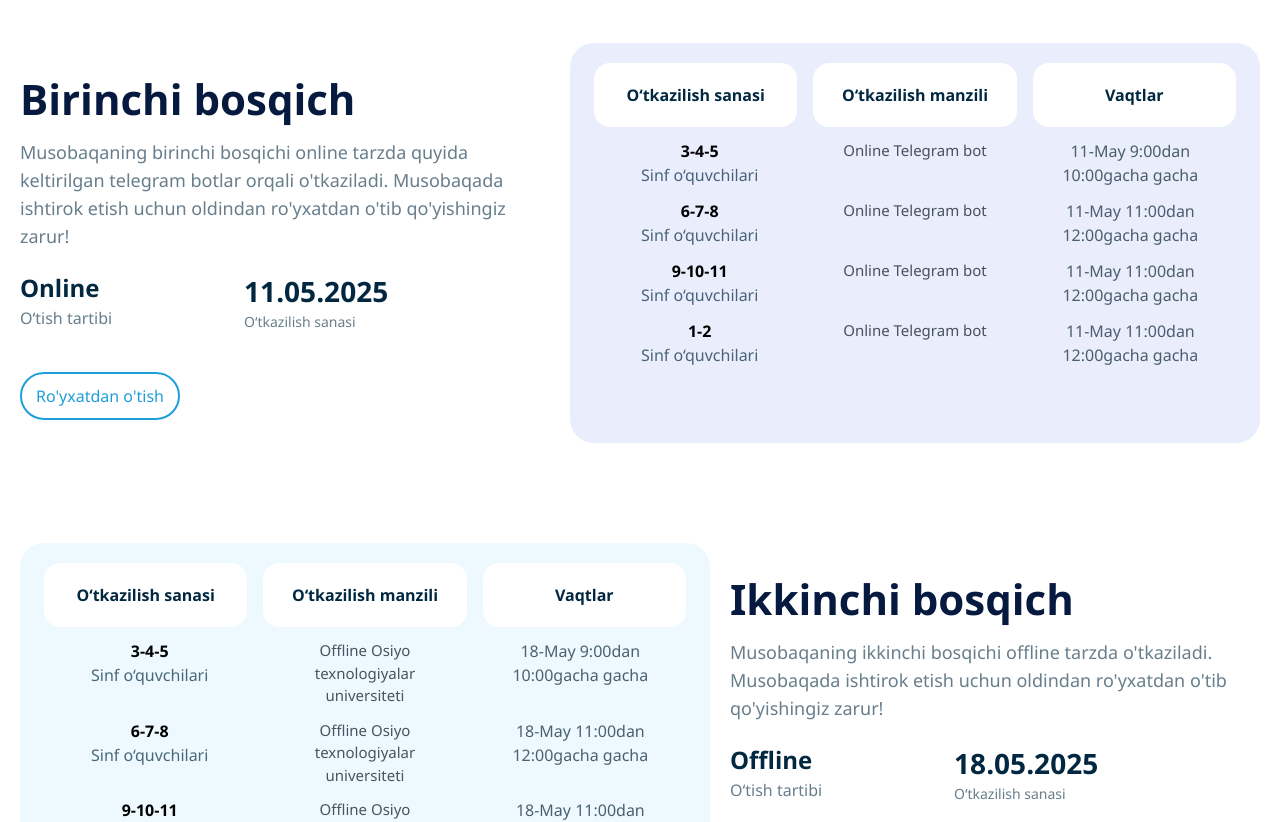
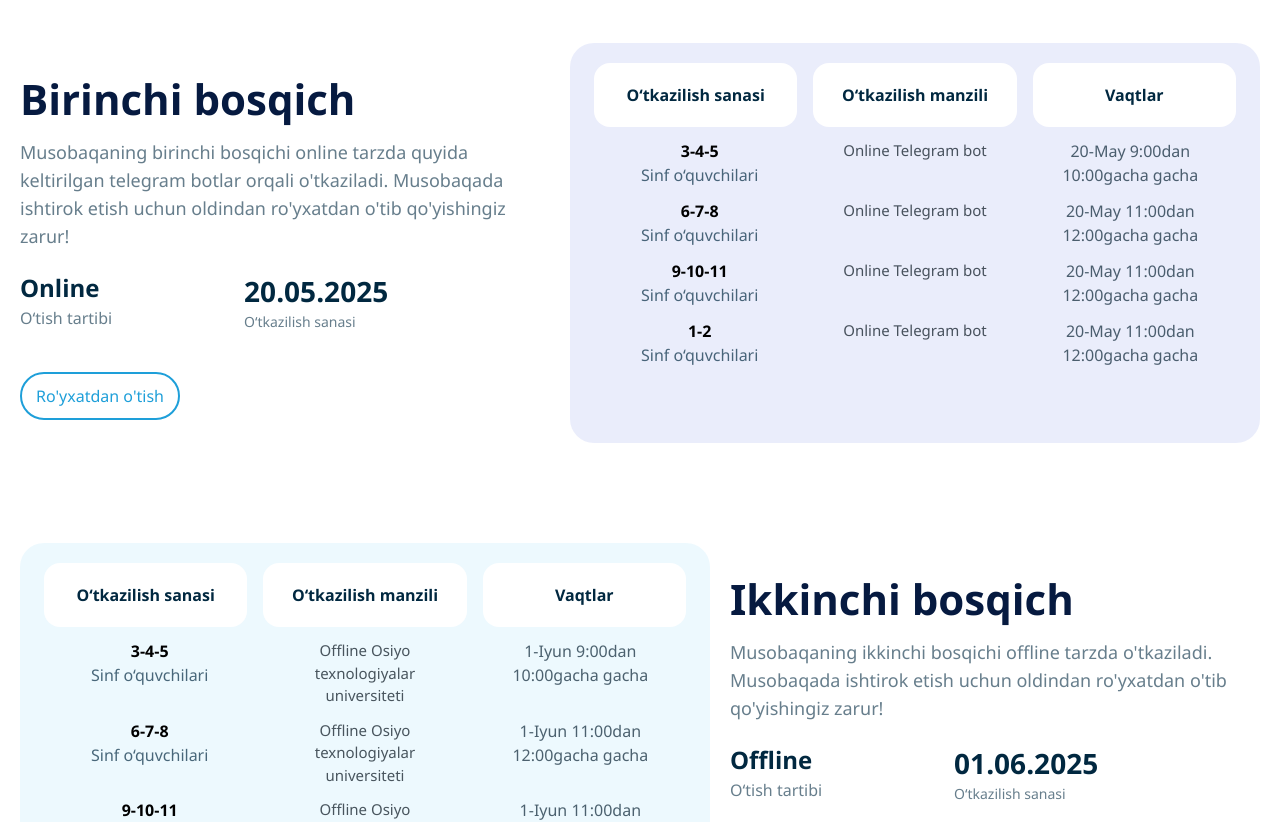
Before and after one commit to alienorar/Genius-Cup-full, a React (Vite) app: page / in a window 1280 px wide. Shown: the part 2240-3062 px from the top of the page. Built offline with nearby package versions, Linux system fonts and the light colour scheme.

Commit message:
steps dates changed'

```diff
--- a/src/modules/home/index.tsx
+++ b/src/modules/home/index.tsx
@@ -48,7 +48,7 @@ const Index = () => {
       description:
         "Musobaqaning birinchi bosqichi online tarzda quyida keltirilgan telegram botlar orqali o'tkaziladi. Musobaqada ishtirok etish uchun oldindan ro'yxatdan o'tib qo'yishingiz zarur!",
       type: "Online",
-      date: "11.05.2025",
+      date: "20.05.2025",
       buttonText: "Ro‘yxatdan o‘tish",
       bgColor: "bg-white",
     },
@@ -57,7 +57,7 @@ const Index = () => {
       description:
         "Musobaqaning ikkinchi bosqichi offline tarzda o'tkaziladi. Musobaqada ishtirok etish uchun oldindan ro'yxatdan o'tib qo'yishingiz zarur!",
       type: "Offline",
-      date: "18.05.2025",
+      date: "01.06.2025",
       buttonText: "Ro‘yxatdan o‘tish",
       bgColor: "bg-white",
     },
@@ -266,7 +266,7 @@ const Index = () => {
                   <div key={i} className="grid grid-cols-2 lg:grid-cols-3 gap-5 px-2 text-center mt-3">
                     <span className="text-[#012840B2] font-[500] text-[16px] md:px-3   px-3">{item.grades} Sinf o‘quvchilari</span>
                     <span className="hidden lg:block text-[#010f18b2] font-[500] text-[15px] md:px-2   px-1">{index === 0 ? "Online Telegram bot " : "Offline Osiyo texnologiyalar universiteti "}</span>
-                    <span className="text-[#062030b2] font-[500] text-[16px] md:px-3  px-3">{index === 0 ? "11-May " : "18-May "} {item.time} gacha</span>
+                    <span className="text-[#062030b2] font-[500] text-[16px] md:px-3  px-3">{index === 0 ? "20-May " : "1-Iyun "} {item.time} gacha</span>
                   </div>
                 ))}
               </div>
```
Also changed, not shown: 1 other file (tests, documents, lock files or other folders).
